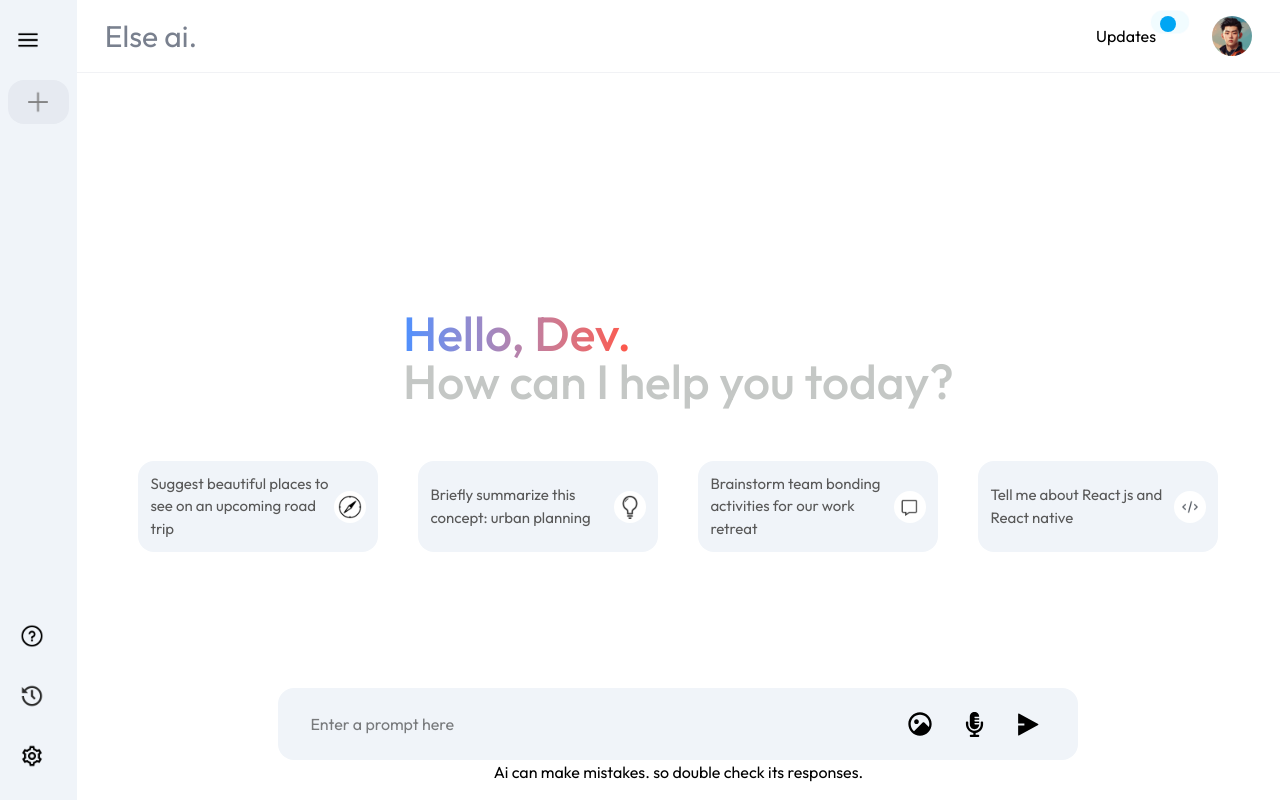
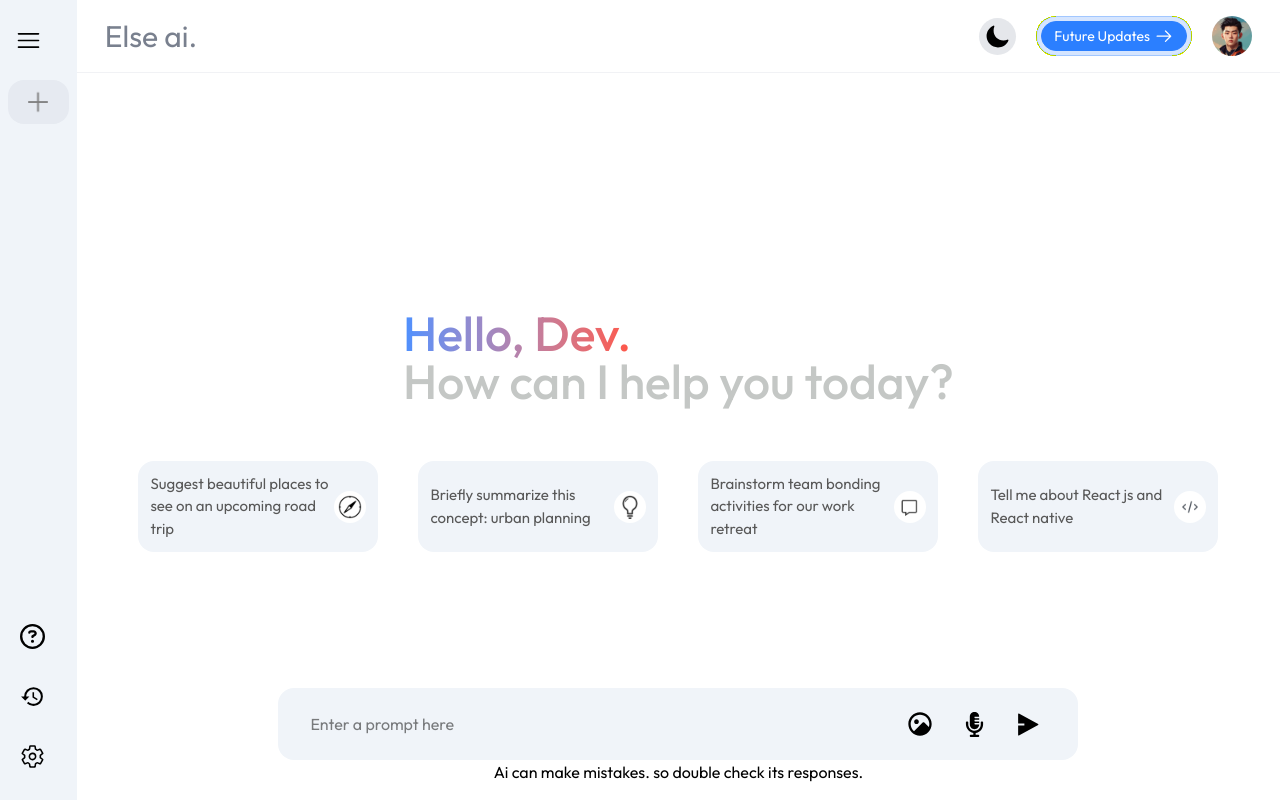
Before and after one commit to SAICHAITANYAK2003/Elseai-gemini-clone, a React (Vite) app in the folder frontend/: page / in a window 1280 px wide. Built offline with nearby package versions, Linux system fonts and the light colour scheme.

Commit message:
dark-mode

```diff
--- a/frontend/src/App.jsx
+++ b/frontend/src/App.jsx
@@ -2,11 +2,18 @@ import SideBar from "./components/SideBar";
 import HeroSection from "./components/HeroSection";
 import { Toaster } from "react-hot-toast";
 import ReactModal from "./components/Modal";
+import { useContext } from "react";
+import { AiContext } from "./context/AiContext";
 
 const App = () => {
+  const { toggleTheme } = useContext(AiContext);
   return (
     <>
-      <div className="flex h-screen animate-[fade-in_0.9s_ease-out]">
+      <div
+        className={`${
+          toggleTheme === "dark" ? "dark" : ""
+        } flex h-screen animate-[fade-in_0.9s_ease-out] dark:bg-black`}
+      >
         <Toaster position="top-center" reverseOrder={false} />
         <SideBar />
         <HeroSection />
--- a/frontend/src/components/Cards.jsx
+++ b/frontend/src/components/Cards.jsx
@@ -17,7 +17,7 @@ const cardContent = [
     id: 3,
     cardInfo: "Brainstorm team bonding activities for our work retreat",
     cardIcon: assets.message_icon,
-    mobileCardInfo: "Relaxed / Social",
+    mobileCardInfo: "Activities",
   },
   {
     id: 4,
@@ -30,16 +30,16 @@ const cardContent = [
 const Cards = () => {
   return (
     <>
-      <div className="grid grid-cols-2   lg:grid-cols-4 justify-center gap-10 p-3 mt-5  ">
+      <div className="grid grid-cols-2   lg:grid-cols-4 justify-center gap-10 p-3 mt-5   ">
         {cardContent.map((card) => (
           <div
             key={card.id}
-            className="md:w-[240px] p-3 flex items-center justify-between bg-[#f0f4f9] rounded-2xl cursor-pointer hover:shadow-md"
+            className="md:w-[240px] p-3 flex items-center justify-between bg-[#f0f4f9] rounded-2xl cursor-pointer hover:shadow-md dark:bg-gray-800 dark:border dark:border-gray-500 "
           >
-            <p className="text-[#585858] text-[15px] hidden md:block">
+            <p className="text-[#585858] text-[15px] hidden md:block dark:text-gray-300/80">
               {card.cardInfo}
             </p>
-            <p className="text-[#585858] text-[15px] block md:hidden">
+            <p className="text-[#585858] text-[15px] block md:hidden dark:text-gray-300/80">
               {card.mobileCardInfo}
             </p>
             <img
--- a/frontend/src/components/Navbar.jsx
+++ b/frontend/src/components/Navbar.jsx
@@ -3,10 +3,20 @@ import { assets } from "../assets/assets";
 import toast from "react-hot-toast";
 import { AiContext } from "../context/AiContext";
 import ProfilePage from "./ProfilePage";
+import { GoArrowRight } from "react-icons/go";
+import { FaRegCircleQuestion } from "react-icons/fa6";
+import { LuSun } from "react-icons/lu";
+import { IoMoon } from "react-icons/io5";
 
 const Navbar = () => {
-  const { updatesInfo } = useContext(AiContext);
-  const [showProfile, setShowProfile] = useState(false);
+  const {
+    updatesInfo,
+    showProfile,
+    setShowProfile,
+    onHandleTheme,
+    toggleTheme,
+  } = useContext(AiContext);
+
   const onHandleFunc = () => {
     // toast("🚧  Under Developement  🚧", {
     //   style: {
@@ -19,19 +29,35 @@ const Navbar = () => {
 
   return (
     <>
-      <div className="flex items-center justify-between py-4 px-7 border-b border-b-gray-300/30 relative">
-        <h1 className="text-3xl text-gray-500/90">Else ai.</h1>
-        <div className="flex items-center gap-10">
-          <button
+      <div className="flex items-center justify-between py-4 px-7 border-b border-b-gray-300/30 relative dark:border-0">
+        <h1 className="text-3xl text-gray-500/90 dark:text-white">Else ai.</h1>
+        <div className="flex items-center gap-5">
+          {/* -------dark-theme------- */}
+
+          <button onClick={onHandleTheme} className="p-1.5 dark:text-white dark:bg-slate-700 bg-gray-200 cursor-pointer rounded-full">
+            {toggleTheme === "" && <IoMoon size={25} />}
+            {toggleTheme === "dark" && <LuSun size={25}   />}
+          </button>
+
+          <div
             onClick={() => updatesInfo()}
-            className="relative px-4 py-2  cursor-pointer "
+            className="hidden  md:flex items-center space-x-2 border border-blue-500/30 rounded-full bg-blue-500/20 p-1 text-sm text-blue-600 cursor-pointer"
           >
-            Updates
-            <span className="absolute top-0 right-0 left-20 flex h-3 w-5">
-              <span className="absolute inline-flex h-full w-full animate-ping rounded-full bg-sky-400 opacity-75"></span>
-              <span className="relative inline-flex h-4 w-4 rounded-full bg-sky-500"></span>
-            </span>
-          </button>
+            <div className="flex items-center space-x-1 bg-blue-500 text-white border border-blue-500 rounded-2xl px-3 py-1">
+              <p> Future Updates</p>
+
+              <GoArrowRight size={20} />
+            </div>
+          </div>
+
+          <div
+            onClick={() => updatesInfo()}
+            className="flex items-center md:hidden space-x-2 border border-blue-500/30 rounded-full bg-blue-500/20 p-1 text-sm text-blue-600 cursor-pointer"
+          >
+            <div className=" flex items-center space-x-1 bg-blue-500 text-white border border-blue-500 rounded-2xl px-3 py-1">
+              <FaRegCircleQuestion />
+            </div>
+          </div>
 
           <img
             onClick={onHandleFunc}
--- a/frontend/src/components/SideBar.jsx
+++ b/frontend/src/components/SideBar.jsx
@@ -3,6 +3,10 @@ import { assets } from "../assets/assets";
 import { AiContext } from "../context/AiContext";
 import HelpContent from "./Help.jsx";
 import HistoryContent from "./History.jsx";
+import { RxHamburgerMenu } from "react-icons/rx";
+import { FaRegCircleQuestion } from "react-icons/fa6";
+import { MdHistory } from "react-icons/md";
+import { IoSettingsOutline } from "react-icons/io5";
 
 const SideBar = () => {
   const {
@@ -30,16 +34,16 @@ const SideBar = () => {
       <div
         className={`${
           extended ? "md:w-[15%] lg:w-[13%]" : "w-[8%] lg:w-[6%]"
-        } hidden md:flex flex-col items-start justify-between py-5 px-2 bg-[#f0f4f9]`}
+        } hidden md:flex flex-col items-start justify-between py-5 px-2 bg-[#f0f4f9] dark:bg-black dark:border-r dark:border-zinc-800`}
       >
         {/* ---top--- */}
         <div className="w-full">
-          <img
-            src={assets.menu_icon}
-            alt="menu-icon"
-            className="w-10 h-10 p-2 hover:bg-gray-300/40 rounded-full cursor-pointer"
+          <button
+            className="w-10 h-10 p-2 hover:bg-gray-300/40 rounded-full cursor-pointer dark:text-white  "
             onClick={onHandleView}
-          />
+          >
+            <RxHamburgerMenu size={25} />
+          </button>
 
           <div
             onClick={addNewChat}
@@ -52,7 +56,7 @@ const SideBar = () => {
           {/* -----recent-tabs------- */}
           {extended && (
             <div className="mt-10">
-              <p>Recent</p>
+              <p className="dark:text-white">Recent</p>
               {prevPrompts.map((item, index) => (
                 <div
                   key={index}
@@ -79,14 +83,12 @@ const SideBar = () => {
               setModalContent(<HelpContent />);
               setModalState(true);
             }}
-            className="flex hover:bg-[#e6eaf1] p-3 rounded-2xl cursor-pointer"
+            className="flex hover:bg-[#e6eaf1] p-3 rounded-2xl    dark:hover:bg-slate-700  "
           >
-            <img
-              src={assets.question_icon}
-              alt="question-icon"
-              className="w-4 h-4 md:w-6 md:h-6"
-            />
-            {extended && <p className="ml-3">Help</p>}
+            <button className="w-4 h-4 md:w-6 md:h-6 dark:text-white cursor-pointer ">
+              <FaRegCircleQuestion size={25} />
+            </button>
+            {extended && <p className="ml-3 dark:text-white">Help</p>}
           </div>
 
           {/* -----History-section------ */}
@@ -94,27 +96,24 @@ const SideBar = () => {
             onClick={() => {
               setModalContent(<HistoryContent />), setModalState(true);
             }}
-            className="flex hover:bg-[#e6eaf1] p-3 rounded-2xl cursor-pointer"
+            className="flex hover:bg-[#e6eaf1] p-3 rounded-2xl  dark:hover:bg-slate-700 cursor-pointer"
           >
-            <img
-              src={assets.history_icon}
-              alt="history-icon"
-              className="w-4 h-4 md:w-6 md:h-6"
-            />
-            {extended && <p className="ml-3">History</p>}
+            <button className="w-4 h-4 md:w-6 md:h-6 dark:text-white cursor-pointer ">
+              <MdHistory size={25} />
+            </button>
+
+            {extended && <p className="ml-3 dark:text-white">History</p>}
           </div>
 
           {/* -----Setting-section------ */}
           <div
             onClick={() => setModalState((prev) => !prev)}
-            className="flex hover:bg-[#e6eaf1] p-3 rounded-2xl cursor-pointer"
+            className="flex hover:bg-[#e6eaf1] p-3 rounded-2xl  dark:hover:bg-slate-700 cursor-pointer"
           >
-            <img
-              src={assets.setting_icon}
-              alt="setting-icon"
-              className="w-4 h-4 md:w-6 md:h-6"
-            />
-            {extended && <p className="ml-3">Settings</p>}
+            <button className="w-4 h-4 md:w-6 md:h-6 dark:text-white cursor-pointer ">
+              <IoSettingsOutline size={25} />
+            </button>
+            {extended && <p className="ml-3 dark:text-white">Settings</p>}
           </div>
         </div>
       </div>
--- a/frontend/src/context/AiContextProvider.jsx
+++ b/frontend/src/context/AiContextProvider.jsx
@@ -14,6 +14,12 @@ const AiContextProvider = ({ children }) => {
   const [isListening, setIsListening] = useState(false);
   const [modalState, setModalState] = useState(false);
   const [modalContent, setModalContent] = useState("");
+  const [showProfile, setShowProfile] = useState(false);
+  const [toggleTheme, setToggleTheme] = useState("");
+
+  const onHandleTheme = () => {
+    setToggleTheme((prev) => (prev === "dark" ? "" : "dark"));
+  };
 
   const delayPara = (index, nextWord) => {
     setTimeout(() => {
@@ -95,6 +101,11 @@ const AiContextProvider = ({ children }) => {
     setModalContent,
     modalState,
     setModalState,
+    showProfile,
+    setShowProfile,
+    onHandleTheme,
+    toggleTheme,
+    setToggleTheme,
   };
   return <AiContext.Provider value={value}>{children}</AiContext.Provider>;
 };
--- a/frontend/src/index.css
+++ b/frontend/src/index.css
@@ -1,11 +1,15 @@
 @import url("https://fonts.googleapis.com/css2?family=Outfit:wght@100..900&display=swap");
 @import "tailwindcss";
+
+@custom-variant dark (&:where(.dark, .dark *));
 
 * {
   font-family: "Outfit", sans-serif;
   font-optical-sizing: auto;
   font-style: normal;
 }
+
+
 
 @keyframes fade-in {
   from {
```
Also changed, not shown: frontend/src/components/HeroSection.jsx (+10 -8 lines).
